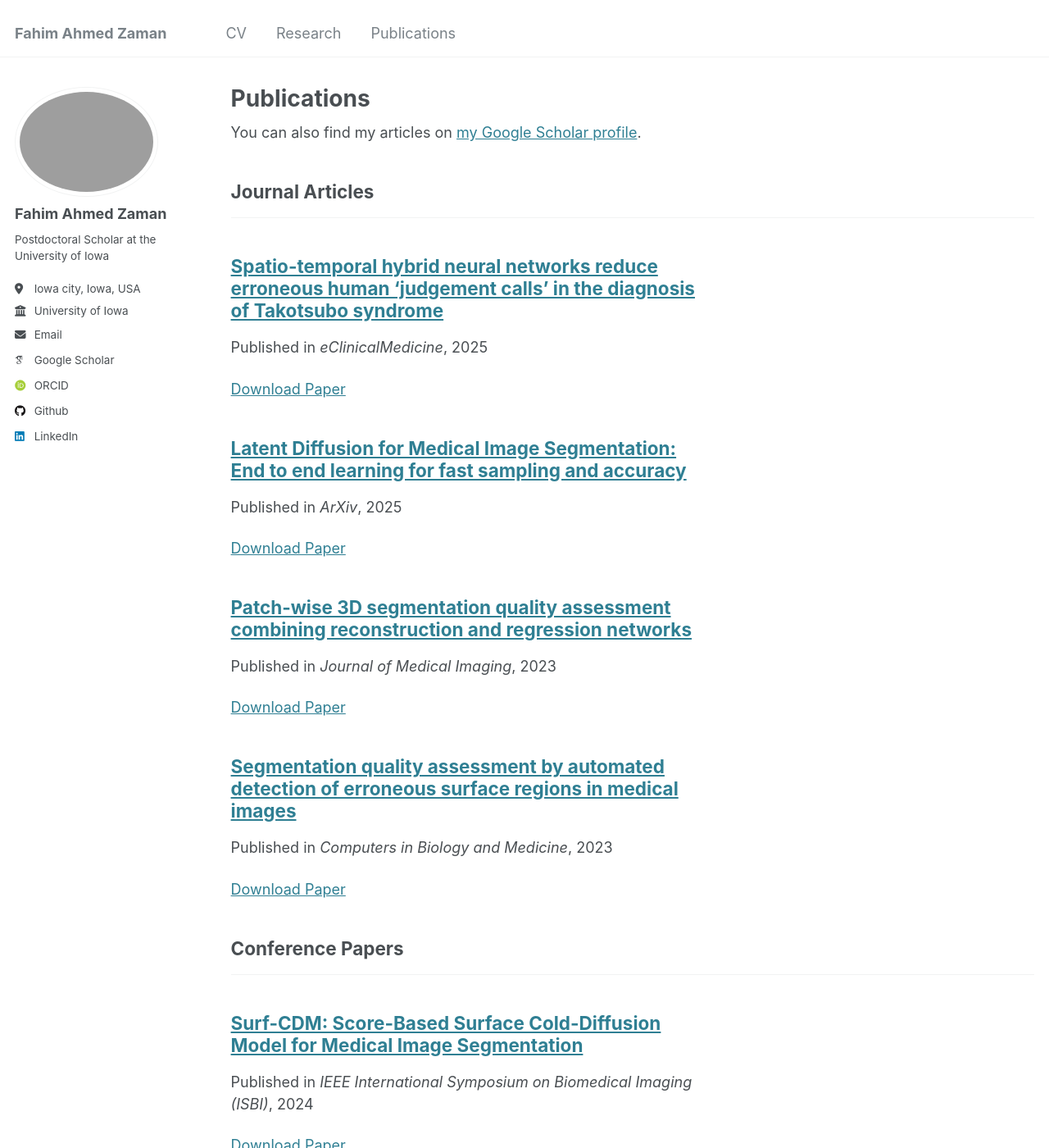
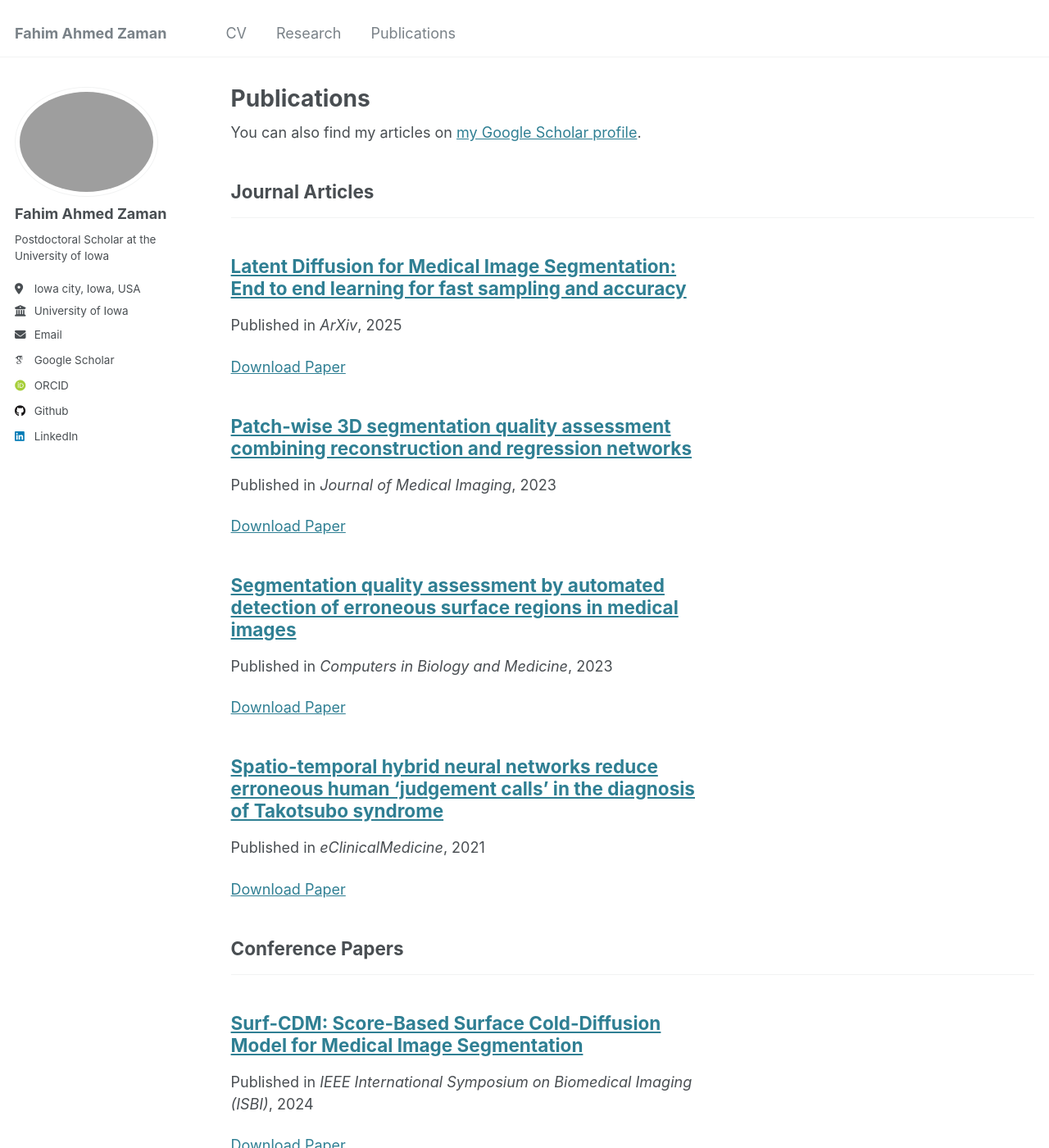
Before and after one commit to FahimZaman/FahimZaman.github.io, a Jekyll site: the page built from _pages/publications.html, in a window 1280 px wide and 1400 px high. Shown: the whole window at 82% size. Built offline with Jekyll 4.4.1, drawn with Linux system fonts in a browser that asks for light colours; some web fonts are replaced.

Commit message:
Update TTS1.md

```diff
--- a/_publications/TTS1.md
+++ b/_publications/TTS1.md
@@ -3,7 +3,7 @@ title: "Spatio-temporal hybrid neural networks reduce erroneous human 'judgement
 collection: publications
 category: manuscripts
 permalink: /publication/TTS1
-date: 2025-01-20
+date: 2021-10-01
 venue: 'eClinicalMedicine'
 excerpt: ''
 paperurl: 'https://www.thelancet.com/journals/eclinm/article/PIIS2589-5370(21)00395-3/fulltext'
```
